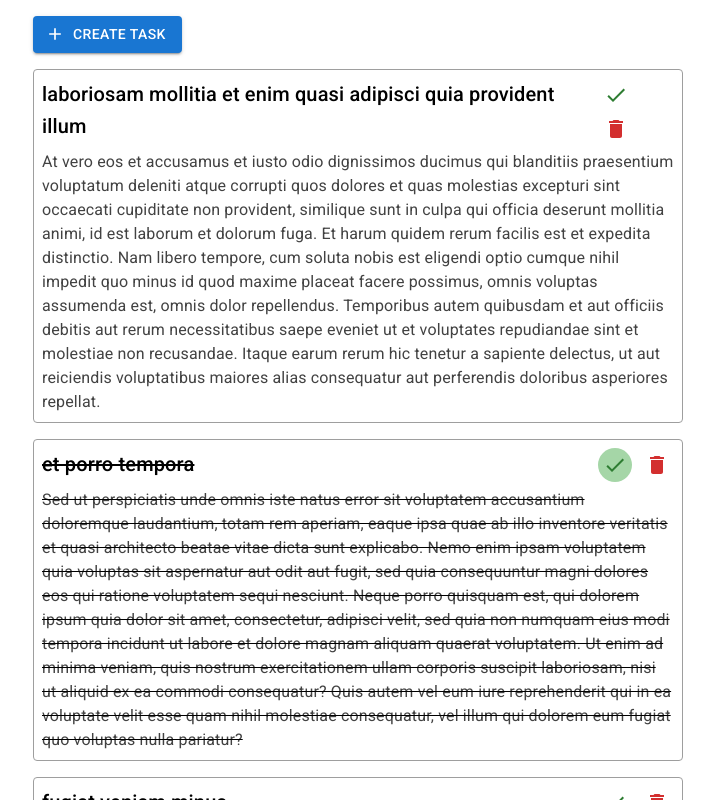
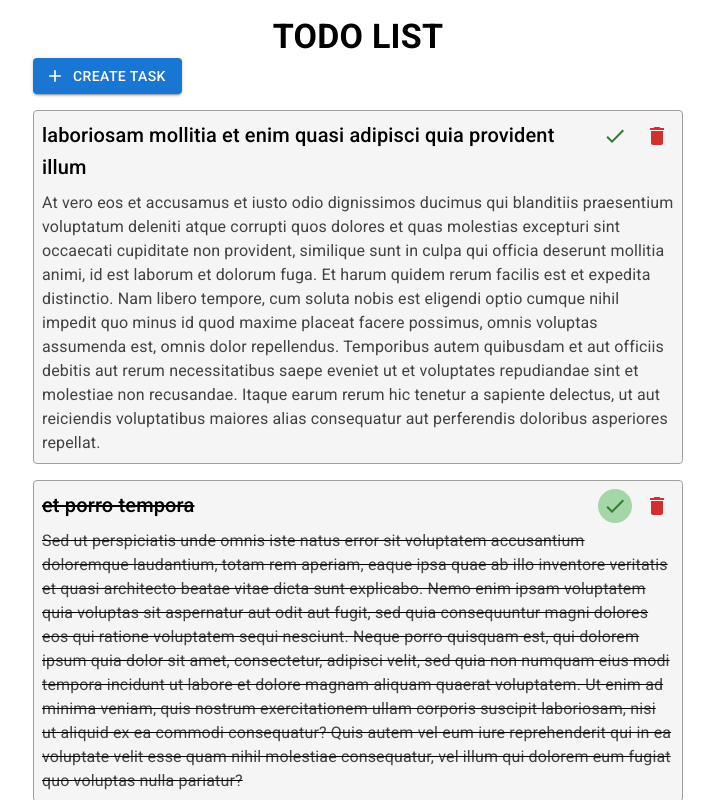
Before and after one commit to tejpatelme/todo-assignment, a React (Vite) app: page / in a window 1280 px wide. Shown: the top 800 px of the page, without its empty margins (282-996 px from the left). Built offline with nearby package versions, Linux system fonts and the light colour scheme; data requests are answered from the project's data file.

Commit message:
create : component emptytodolist, header

```diff
--- a/src/App.jsx
+++ b/src/App.jsx
@@ -1,7 +1,13 @@
 import "./App.css";
 import { useEffect } from "react";
 import axios from "axios";
-import { TodoItem, TodoModal, ModalBg } from "./components";
+import {
+  TodoItem,
+  TodoModal,
+  ModalBg,
+  EmptyTodoList,
+  Header,
+} from "./components";
 import { useTodos } from "./contexts/todo-context";
 import Box from "@mui/system/Box";
 import AddIcon from "@mui/icons-material/Add";
@@ -35,6 +41,8 @@ function App() {
       )}
 
       <Box p={2} sx={{ maxWidth: "650px", margin: "auto" }}>
+        <Header />
+
         <Button
           onClick={onCreateTaskClicked}
           variant="contained"
@@ -43,7 +51,7 @@ function App() {
           Create Task
         </Button>
 
-        {todos.length > 0 && (
+        {todos.length > 0 ? (
           <Box mt={2}>
             {[...todos]
               .sort((a, b) => b.id - a.id)
@@ -51,6 +59,8 @@ function App() {
                 <TodoItem key={todo.id} todo={todo} />
               ))}
           </Box>
+        ) : (
+          <EmptyTodoList />
         )}
       </Box>
     </div>
--- /dev/null
+++ b/src/components/EmptyTodoList/EmptyTodoList.jsx
@@ -0,0 +1,22 @@
+import { Typography } from "@mui/material";
+import grey from "@mui/material/colors/grey";
+import { Box } from "@mui/system";
+
+export default function EmptyTodoList() {
+  return (
+    <Box
+      p={2}
+      mt={2}
+      sx={{
+        borderRadius: 1,
+        border: 1,
+        borderColor: grey[500],
+        backgroundColor: grey[100],
+      }}
+    >
+      <Typography variant="body1">
+        You currently have no items in your todo list
+      </Typography>
+    </Box>
+  );
+}
--- /dev/null
+++ b/src/components/Header/Header.jsx
@@ -0,0 +1,9 @@
+import { Typography } from "@mui/material";
+
+export default function Header() {
+  return (
+    <Typography variant="h4" sx={{ fontWeight: 700, textAlign: "center" }}>
+      TODO LIST
+    </Typography>
+  );
+}
--- a/src/components/TodoItem/TodoItem.jsx
+++ b/src/components/TodoItem/TodoItem.jsx
@@ -45,6 +45,7 @@ export default function TodoItem({ todo }) {
         border: 1,
         borderColor: grey[500],
         textDecoration: todo.completed ? "line-through" : "none",
+        backgroundColor: grey[100],
       }}
       p={1}
       mb={2}
@@ -54,7 +55,7 @@ export default function TodoItem({ todo }) {
           {todo.title}
         </Typography>
 
-        <Box>
+        <Box sx={{ flexShrink: 0 }}>
           <IconButton
             onClick={onTodoCompleteClick}
             sx={{
--- a/src/components/index.js
+++ b/src/components/index.js
@@ -1,3 +1,5 @@
 export { default as ModalBg } from "./ModalBg/ModalBg";
 export { default as TodoItem } from "./TodoItem/TodoItem";
 export { default as TodoModal } from "./TodoModal/TodoModal";
+export { default as EmptyTodoList } from "./EmptyTodoList/EmptyTodoList";
+export { default as Header } from "./Header/Header";
```
